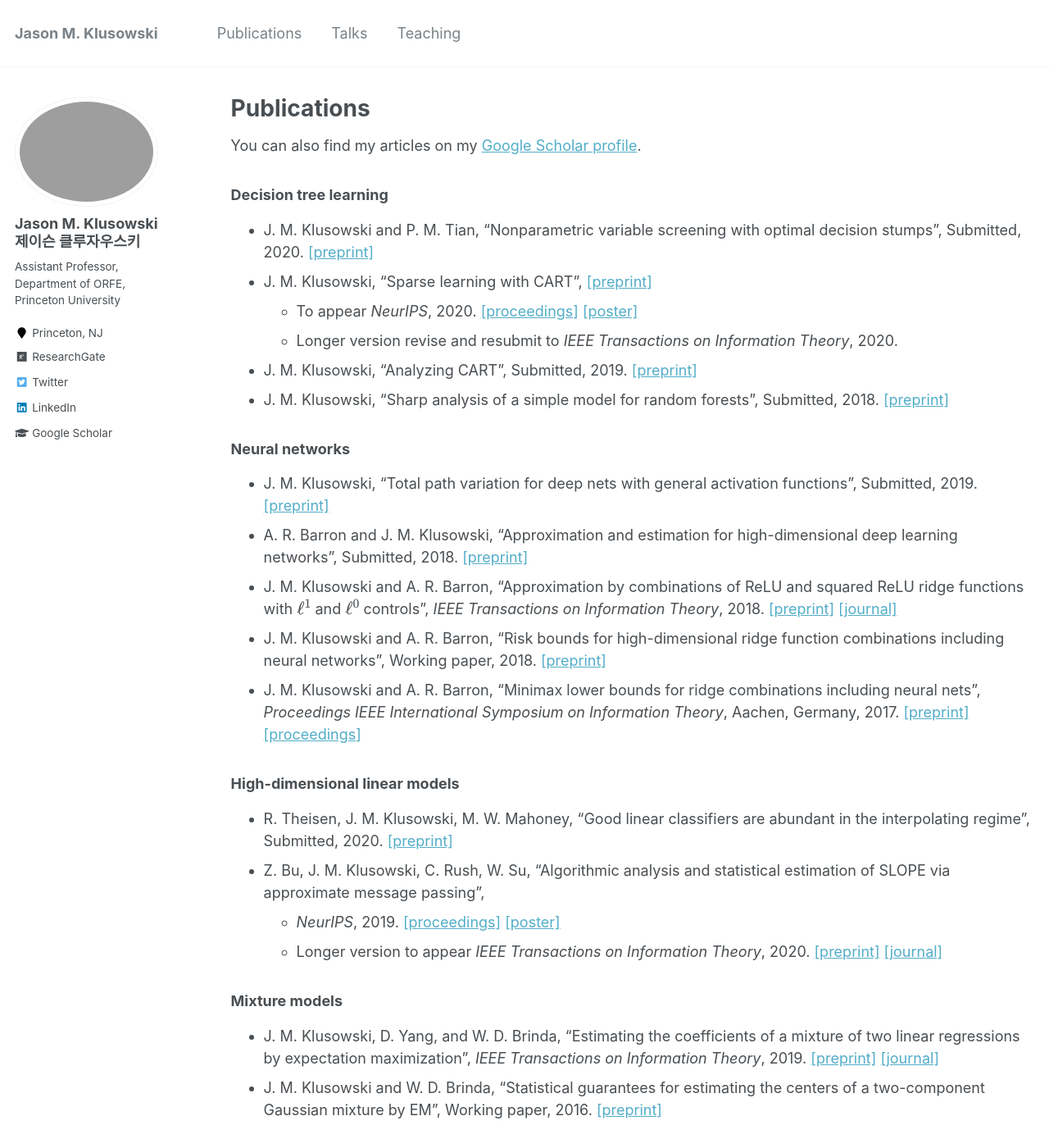
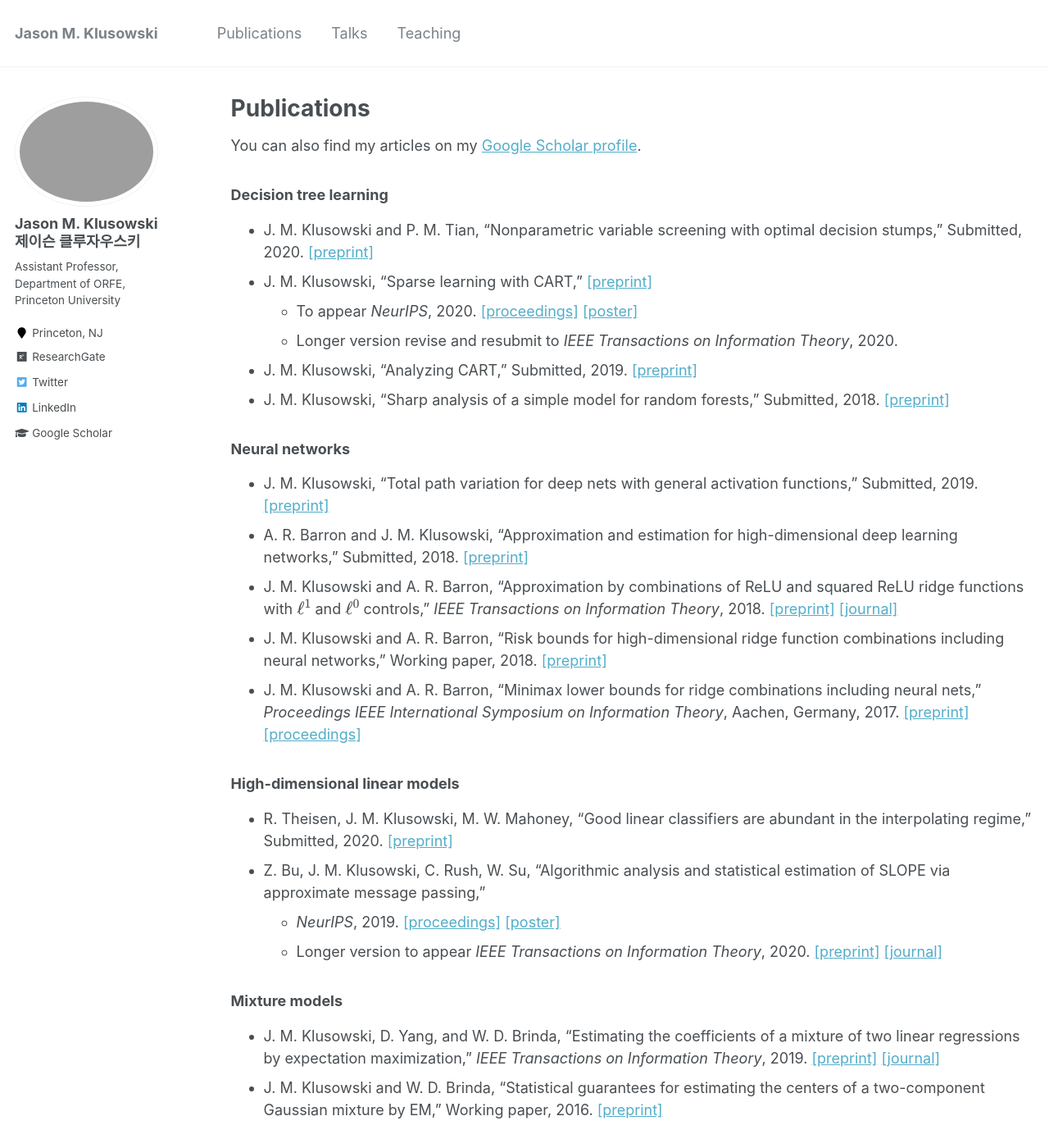
Before and after one commit to jasonklusowski/jasonklusowski.github.io, a Jekyll site: the page built from _pages/publications.md, in a window 1280 px wide and 1400 px high. Shown: the whole window at 82% size. Built offline with Jekyll 4.4.1, drawn with Linux system fonts in a browser that asks for light colours; formulas are drawn with MathJax 3; some of the changed text lies outside the part shown.

```diff
--- a/_pages/publications.md
+++ b/_pages/publications.md
@@ -9,43 +9,43 @@ You can also find my articles on my [Google Scholar profile](https://scholar.goo
 
 ### Decision tree learning
 
-* J. M. Klusowski and P. M. Tian, "Nonparametric variable screening with optimal decision stumps", Submitted, 2020. [[preprint]](https://arxiv.org/pdf/2011.02683.pdf)
-* J. M. Klusowski, "Sparse learning with CART", [[preprint]](https://arxiv.org/pdf/2006.04266.pdf)
+* J. M. Klusowski and P. M. Tian, "Nonparametric variable screening with optimal decision stumps," Submitted, 2020. [[preprint]](https://arxiv.org/pdf/2011.02683.pdf)
+* J. M. Klusowski, "Sparse learning with CART," [[preprint]](https://arxiv.org/pdf/2006.04266.pdf)
   - To appear _NeurIPS_, 2020. [[proceedings]](https://jasonklusowski.github.io/files/cart.pdf) [[poster]](https://jasonklusowski.github.io/files/cart_poster.pdf)
   - Longer version revise and resubmit to _IEEE Transactions on Information Theory_, 2020.
-* J. M. Klusowski, "Analyzing CART", Submitted, 2019. [[preprint]](https://arxiv.org/pdf/1906.10086.pdf)
-* J. M. Klusowski, "Sharp analysis of a simple model for random forests", Submitted, 2018. [[preprint]](https://arxiv.org/pdf/1805.02587.pdf)
+* J. M. Klusowski, "Analyzing CART," Submitted, 2019. [[preprint]](https://arxiv.org/pdf/1906.10086.pdf)
+* J. M. Klusowski, "Sharp analysis of a simple model for random forests," Submitted, 2018. [[preprint]](https://arxiv.org/pdf/1805.02587.pdf)
 
 ### Neural networks
 
-* J. M. Klusowski, "Total path variation for deep nets with general activation functions", Submitted, 2019. [[preprint]](https://jasonklusowski.github.io/files/DeepNetApproximationGeneral.pdf)
-* A. R. Barron and J. M. Klusowski, "Approximation and estimation for high-dimensional deep learning networks", Submitted, 2018. [[preprint]](https://arxiv.org/pdf/1809.03090.pdf)
-* J. M. Klusowski and A. R. Barron, "Approximation by combinations of ReLU and squared ReLU ridge functions with $\ell^1$ and $\ell^0$ controls", _IEEE Transactions on Information Theory_, 2018. [[preprint]](https://arxiv.org/pdf/1607.07819.pdf) [[journal]](https://ieeexplore.ieee.org/document/8485650)
-* J. M. Klusowski and A. R. Barron, "Risk bounds for high-dimensional ridge function combinations including neural networks", Working paper, 2018. [[preprint]](https://arxiv.org/pdf/1607.01434.pdf)
-* J. M. Klusowski and A. R. Barron, "Minimax lower bounds for ridge combinations including neural nets", _Proceedings IEEE International Symposium on Information Theory_, Aachen, Germany, 2017. [[preprint]](https://arxiv.org/pdf/1702.02828.pdf) [[proceedings]](http://ieeexplore.ieee.org/document/8006754/)
+* J. M. Klusowski, "Total path variation for deep nets with general activation functions," Submitted, 2019. [[preprint]](https://jasonklusowski.github.io/files/DeepNetApproximationGeneral.pdf)
+* A. R. Barron and J. M. Klusowski, "Approximation and estimation for high-dimensional deep learning networks," Submitted, 2018. [[preprint]](https://arxiv.org/pdf/1809.03090.pdf)
+* J. M. Klusowski and A. R. Barron, "Approximation by combinations of ReLU and squared ReLU ridge functions with $\ell^1$ and $\ell^0$ controls," _IEEE Transactions on Information Theory_, 2018. [[preprint]](https://arxiv.org/pdf/1607.07819.pdf) [[journal]](https://ieeexplore.ieee.org/document/8485650)
+* J. M. Klusowski and A. R. Barron, "Risk bounds for high-dimensional ridge function combinations including neural networks," Working paper, 2018. [[preprint]](https://arxiv.org/pdf/1607.01434.pdf)
+* J. M. Klusowski and A. R. Barron, "Minimax lower bounds for ridge combinations including neural nets," _Proceedings IEEE International Symposium on Information Theory_, Aachen, Germany, 2017. [[preprint]](https://arxiv.org/pdf/1702.02828.pdf) [[proceedings]](http://ieeexplore.ieee.org/document/8006754/)
 
 ### High-dimensional linear models
 
-* R. Theisen, J. M. Klusowski, M. W. Mahoney, "Good linear classifiers are abundant in the interpolating regime", Submitted, 2020. [[preprint]](https://arxiv.org/pdf/2006.12625.pdf)
-* Z. Bu, J. M. Klusowski, C. Rush, W. Su, "Algorithmic analysis and statistical estimation of SLOPE via approximate message passing",
+* R. Theisen, J. M. Klusowski, M. W. Mahoney, "Good linear classifiers are abundant in the interpolating regime," Submitted, 2020. [[preprint]](https://arxiv.org/pdf/2006.12625.pdf)
+* Z. Bu, J. M. Klusowski, C. Rush, W. Su, "Algorithmic analysis and statistical estimation of SLOPE via approximate message passing,"
   - _NeurIPS_, 2019. [[proceedings]](http://papers.neurips.cc/paper/9134-algorithmic-analysis-and-statistical-estimation-of-slope-via-approximate-message-passing) [[poster]](https://jasonklusowski.github.io/files/SLOPEAMP_poster.pdf)
   - Longer version to appear _IEEE Transactions on Information Theory_, 2020. [[preprint]](https://arxiv.org/pdf/1907.07502.pdf) [[journal]](https://ieeexplore.ieee.org/document/9204751)
 
 ### Mixture models
 
-* J. M. Klusowski, D. Yang, and W. D. Brinda, "Estimating the coefficients of a mixture of two linear regressions by expectation maximization", _IEEE Transactions on Information Theory_, 2019. [[preprint]](https://arxiv.org/pdf/1704.08231.pdf) [[journal]](https://ieeexplore.ieee.org/document/8606170)
-* J. M. Klusowski and W. D. Brinda, "Statistical guarantees for estimating the centers of a two-component Gaussian mixture by EM", Working paper, 2016. [[preprint]](http://arxiv.org/pdf/1608.02280.pdf)
+* J. M. Klusowski, D. Yang, and W. D. Brinda, "Estimating the coefficients of a mixture of two linear regressions by expectation maximization," _IEEE Transactions on Information Theory_, 2019. [[preprint]](https://arxiv.org/pdf/1704.08231.pdf) [[journal]](https://ieeexplore.ieee.org/document/8606170)
+* J. M. Klusowski and W. D. Brinda, "Statistical guarantees for estimating the centers of a two-component Gaussian mixture by EM," Working paper, 2016. [[preprint]](http://arxiv.org/pdf/1608.02280.pdf)
 
 ### Network analysis
 
-* J. M. Klusowski and Y. Wu, "Estimating the number of connected components in a graph via subgraph sampling", _Bernoulli_, 2020. [[preprint]](https://arxiv.org/pdf/1801.04339.pdf) [[journal]](https://projecteuclid.org/euclid.bj/1587974519)
-* J. M. Klusowski and Y. Wu, "Counting motifs with graph sampling", _Conference on Learning Theory (COLT)_, 2018. [[preprint]](https://arxiv.org/pdf/1802.07773.pdf) [[proceedings]](http://proceedings.mlr.press/v75/klusowski18a/klusowski18a.pdf) [[poster]](https://jasonklusowski.github.io/files/poster.pdf)
+* J. M. Klusowski and Y. Wu, "Estimating the number of connected components in a graph via subgraph sampling," _Bernoulli_, 2020. [[preprint]](https://arxiv.org/pdf/1801.04339.pdf) [[journal]](https://projecteuclid.org/euclid.bj/1587974519)
+* J. M. Klusowski and Y. Wu, "Counting motifs with graph sampling," _Conference on Learning Theory (COLT)_, 2018. [[preprint]](https://arxiv.org/pdf/1802.07773.pdf) [[proceedings]](http://proceedings.mlr.press/v75/klusowski18a/klusowski18a.pdf) [[poster]](https://jasonklusowski.github.io/files/poster.pdf)
 
 ### Shaped constrained estimation
 
-* V. E. Brunel, J. M. Klusowski, and D. Yang, "Estimation of convex supports from noisy measurements", to appear _Bernoulli_, 2020. [[preprint]](https://arxiv.org/pdf/1804.09879.pdf)
+* V. E. Brunel, J. M. Klusowski, and D. Yang, "Estimation of convex supports from noisy measurements," to appear _Bernoulli_, 2020. [[preprint]](https://arxiv.org/pdf/1804.09879.pdf)
 
 ### Miscellaneous
 
-* W. D. Brinda, J. M. Klusowski, and D. Yang, "Hölder's identity", _Statistics and Probability Letters_, 2019. [[journal]](https://www.sciencedirect.com/science/article/pii/S0167715219300148)
-* W. D. Brinda and J. M. Klusowski, "Finite-sample risk bounds for maximum likelihood estimation with arbitrary penalties", _IEEE Transactions on Information Theory_, 2018. [[preprint]](https://arxiv.org/pdf/1712.10087.pdf) [[journal]](http://ieeexplore.ieee.org/document/8245843/)
+* W. D. Brinda, J. M. Klusowski, and D. Yang, "Hölder's identity," _Statistics and Probability Letters_, 2019. [[journal]](https://www.sciencedirect.com/science/article/pii/S0167715219300148)
+* W. D. Brinda and J. M. Klusowski, "Finite-sample risk bounds for maximum likelihood estimation with arbitrary penalties," _IEEE Transactions on Information Theory_, 2018. [[preprint]](https://arxiv.org/pdf/1712.10087.pdf) [[journal]](http://ieeexplore.ieee.org/document/8245843/)
```
